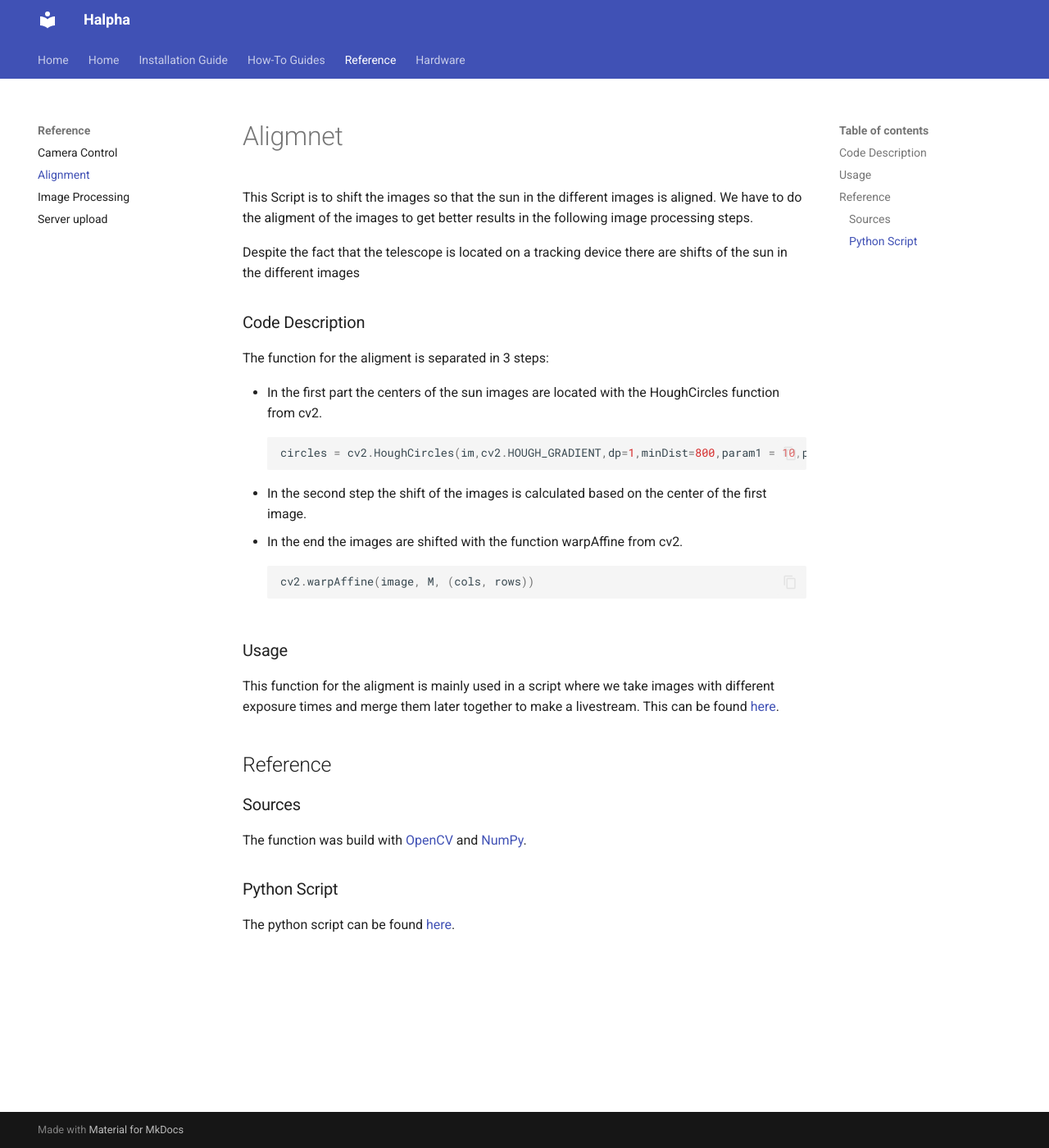
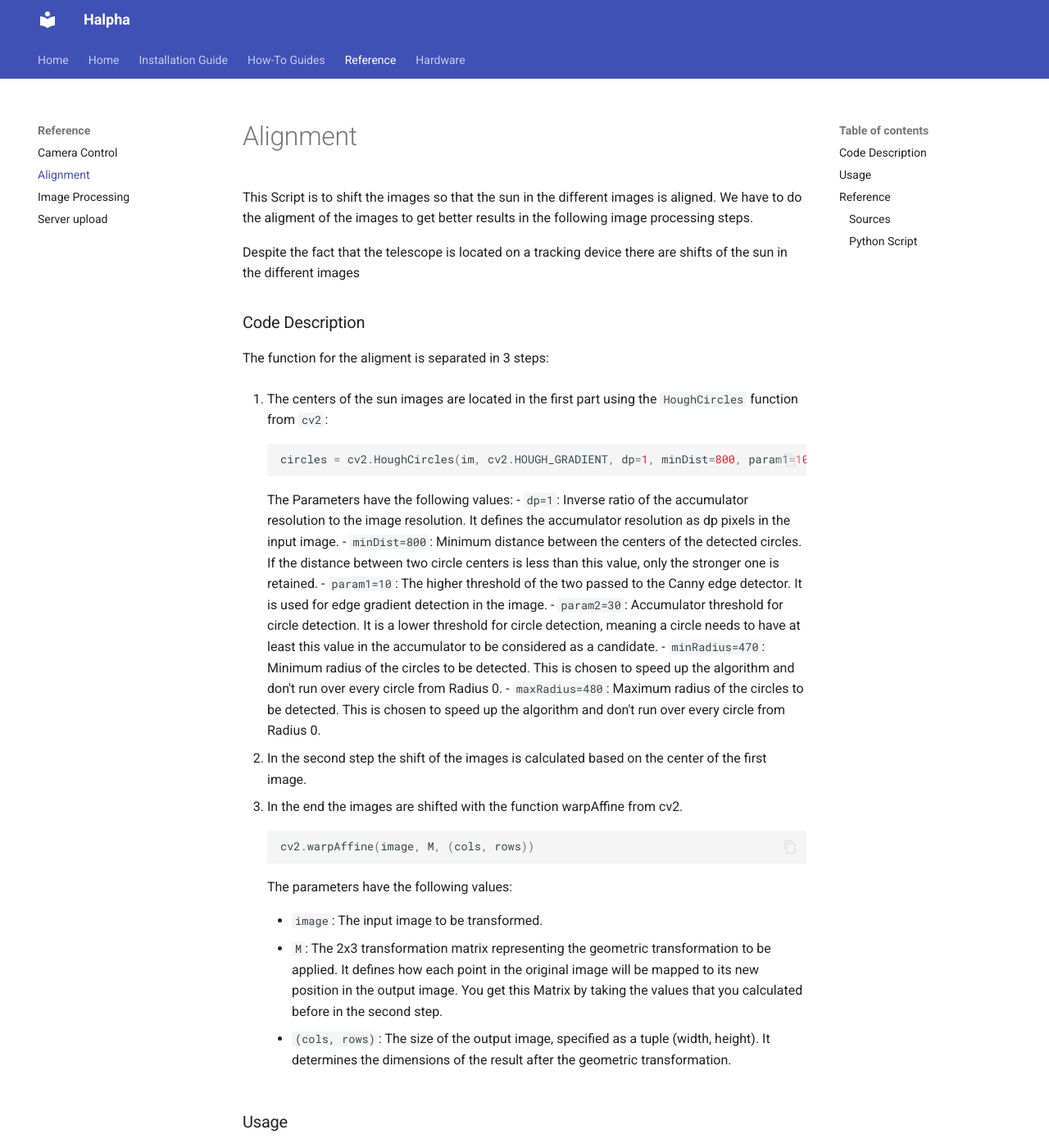
Before and after one commit to pmodwrc/halpha, an MkDocs documentation site: the page built from docs/reference/alignment.md, in a window 1280 px wide and 1400 px high. Shown: the whole window at 82% size. Built offline with MkDocs 1.6.1 and Material for MkDocs 9.7.7, drawn with Linux system fonts in a browser that asks for light colours.

Commit message:
Parameter description alignment

````diff
--- a/docs/reference/alignment.md
+++ b/docs/reference/alignment.md
@@ -1,4 +1,4 @@
-# Aligmnet
+# Alignment
 This Script is to shift the images so that the sun in the different images is aligned. We have to do the aligment of the images to get better results in the following image processing steps.
 
 Despite the fact that the telescope is located on a tracking device there are shifts of the sun in the different images
@@ -6,16 +6,35 @@ Despite the fact that the telescope is located on a tracking device there are sh
 ### Code Description
 The function for the aligment is separated in 3 steps:
 
-- In the first part the centers of the sun images are located with the HoughCircles function from cv2.
-```python
-circles = cv2.HoughCircles(im,cv2.HOUGH_GRADIENT,dp=1,minDist=800,param1 = 10,param2=30,minRadius=470,maxRadius=480)
-```
-- In the second step the shift of the images is calculated based on the center of the first image.
+1. The centers of the sun images are located in the first part using the `HoughCircles` function from `cv2`:
 
-- In the end the images are shifted with the function warpAffine from cv2.
-```python
-cv2.warpAffine(image, M, (cols, rows))
-```
+    ```python
+    circles = cv2.HoughCircles(im, cv2.HOUGH_GRADIENT, dp=1, minDist=800, param1=10, param2=30, minRadius=470, maxRadius=480)
+    ```
+    The Parameters have the following values:
+   - `dp=1`: Inverse ratio of the accumulator resolution to the image resolution. It defines the accumulator resolution as dp pixels in the input image.
+   - `minDist=800`: Minimum distance between the centers of the detected circles. If the distance between two circle centers is less than this value, only the stronger one is retained.
+   - `param1=10`: The higher threshold of the two passed to the Canny edge detector. It is used for edge gradient detection in the image.
+   - `param2=30`: Accumulator threshold for circle detection. It is a lower threshold for circle detection, meaning a circle needs to have at least this value in the accumulator to be considered as a candidate.
+   - `minRadius=470`: Minimum radius of the circles to be detected. This is chosen to speed up the algorithm and don't run over every circle from Radius 0.
+   - `maxRadius=480`: Maximum radius of the circles to be detected. This is chosen to speed up the algorithm and don't run over every circle from Radius 0.
+
+
+
+2. In the second step the shift of the images is calculated based on the center of the first image.
+
+3. In the end the images are shifted with the function warpAffine from cv2.
+    ```python
+    cv2.warpAffine(image, M, (cols, rows))
+    ```
+    The parameters have the following values:
+    - `image`: The input image to be transformed.
+
+    - `M`: The 2x3 transformation matrix representing the geometric transformation to be applied. It defines how each point in the original image will be mapped to its new position in the output image. You get this Matrix by taking the values that you calculated before in the second step.
+
+    - `(cols, rows)`: The size of the output image, specified as a tuple (width, height). It determines the dimensions of the result after the geometric transformation.
+
+
 
 ### Usage
 This function for the aligment is mainly used in a script where we take images with different exposure times and merge them later together to make a livestream. This can be found [here](https://github.com/pmodwrc/halpha/blob/main/sun_catching/process.py).
````
